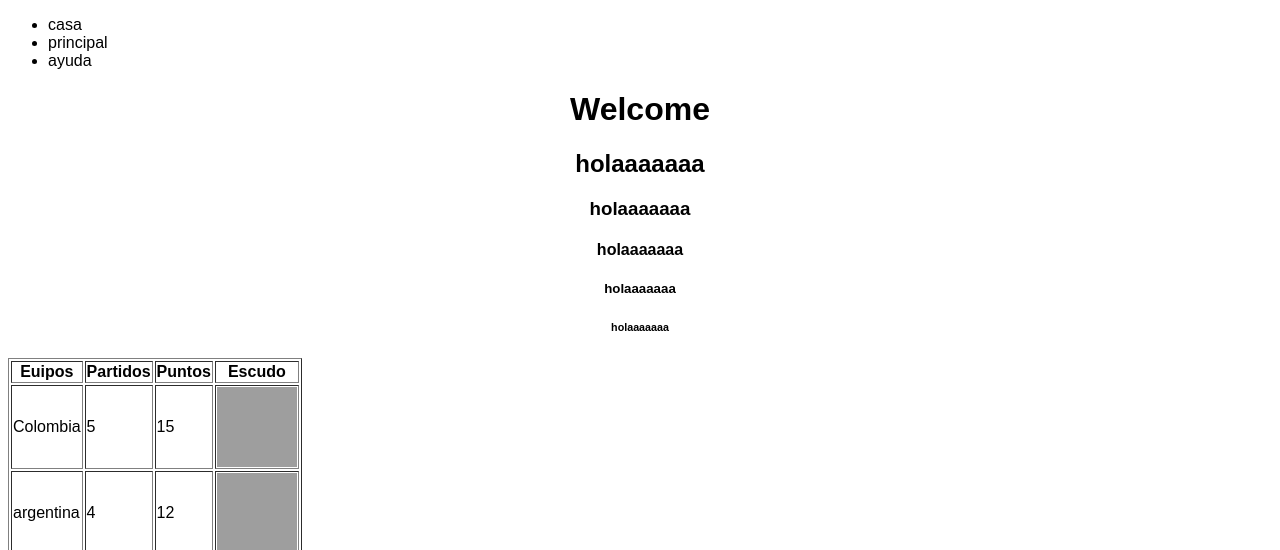
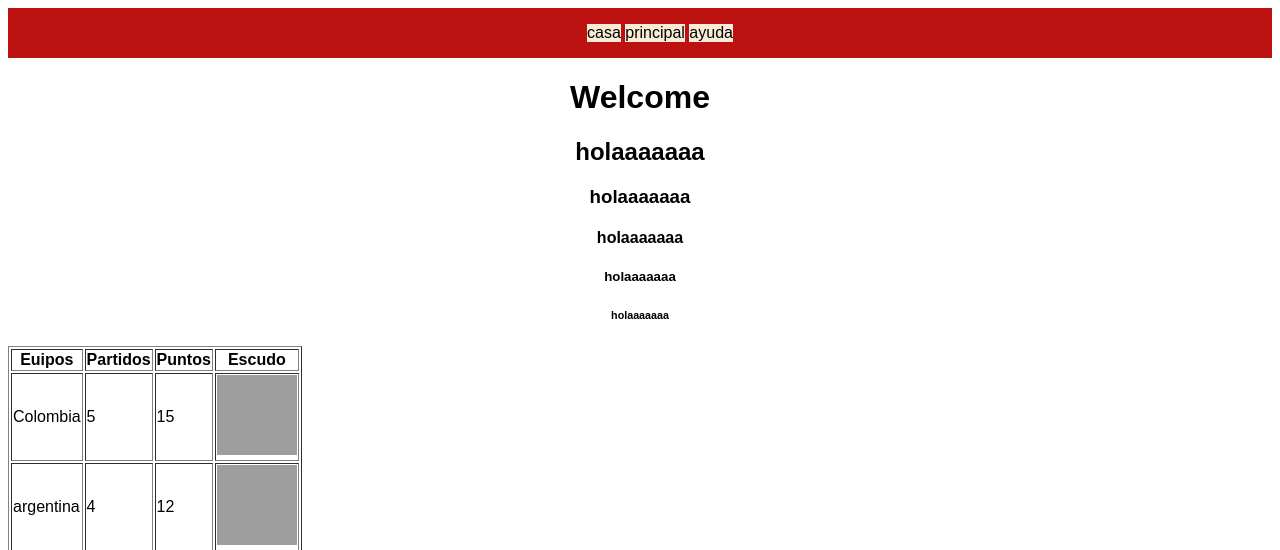
Before and after one commit to smyleface18/PracticaFrontend, a plain HTML site: page index.html in a window 1280 px wide. Shown: the top 550 px of the page. Drawn offline with Linux system fonts and the light colour scheme; grey boxes are pictures that could not be loaded.

Commit message:
loader img

```diff
--- a/index.html
+++ b/index.html
@@ -5,7 +5,7 @@
     <meta http-equiv="X-UA-Compatible" content="IE=edge">
     <meta name="viewport" content="width=device-width, initial-scale=1.0">
     <title>Principal</title>
-    <link rel="stylesheet" href="../PracticaFrontend/style cao.css">
+<link rel="stylesheet" href="style pa.css">
     <head>
 
     </head>
--- a/style cao.css
+++ /dev/null
@@ -1,12 +0,0 @@
-*{
-    font-family: Arial, Helvetica, sans-serif;
-}
-.body{
-    background-color: black;
-}
-.soccer_shield{
-    height: 80px;
-    width: 80px;
-    display: flex;
-    display: center;
-}
--- /dev/null
+++ b/style pa.css
@@ -0,0 +1,26 @@
+*{
+    font-family: Arial, Helvetica, sans-serif;
+}
+.body{
+    background-color: black;
+}
+.soccer_shield{
+    height: 80px;
+    width: 80px;
+}
+.menu{
+    background-color: rgb(189, 18, 18);
+    display: flex;
+    justify-content: center;
+    align-items: stretch;
+    margin-top: 0%;
+
+}
+
+.opciones{
+    display: block;
+    display:inline-block;
+   background-color: antiquewhite;
+   margin-top: 0%;
+
+}
```
